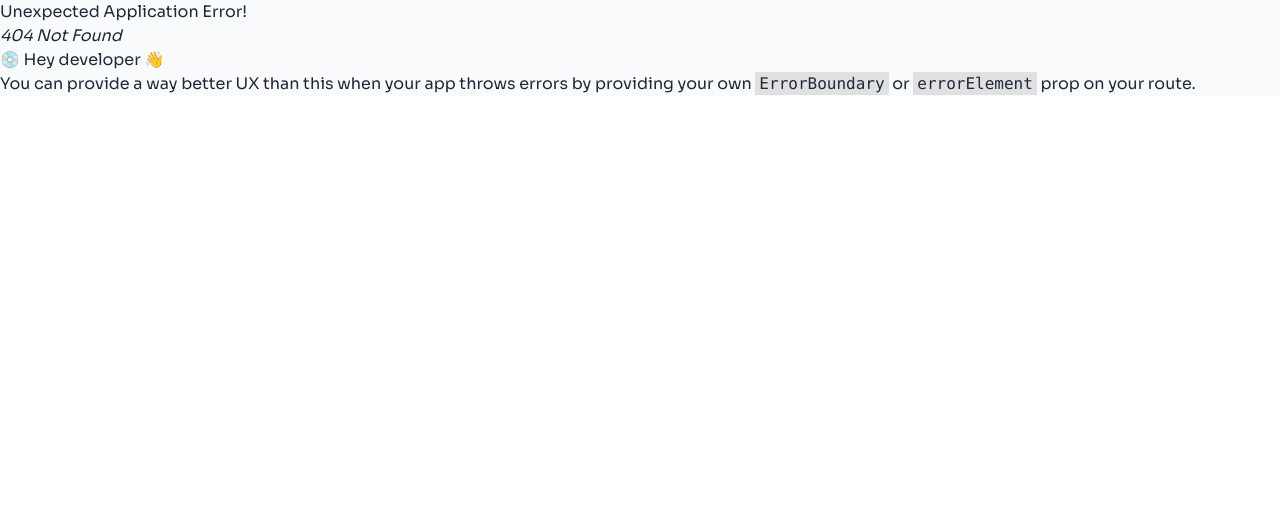
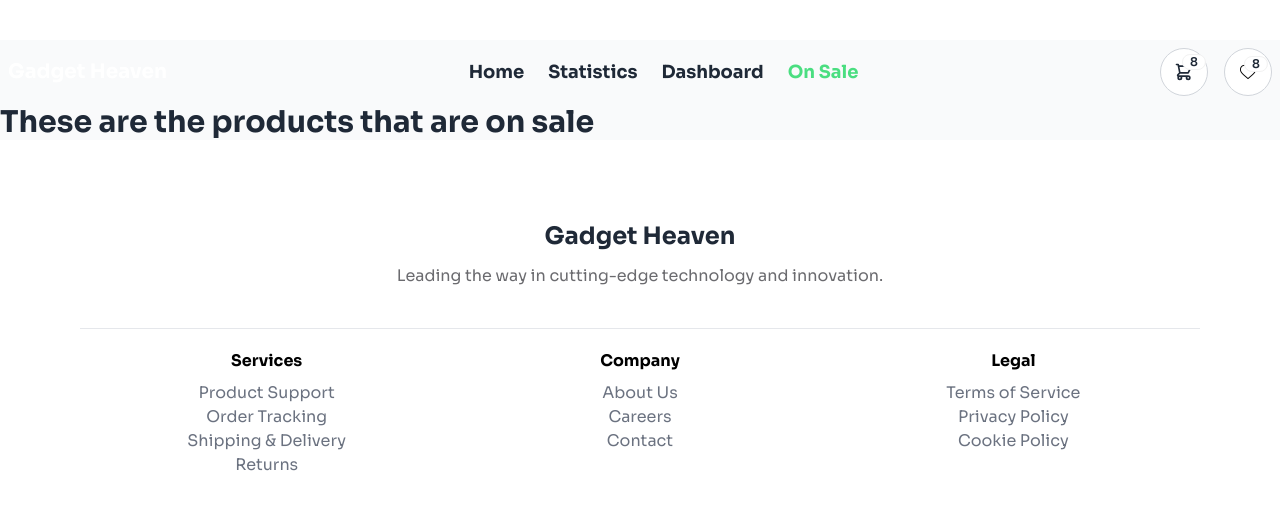
Before and after one commit to programming-hero-web-course-4/b10a8-gadget-heaven-Shams-Joha, a React (Vite) app: page /onsale in a window 1280 px wide. Before the commit this address had no page. Shown: the top 510 px of the page. Built offline with nearby package versions, Linux system fonts and the light colour scheme.

Commit message:
Completed displaying all product data in outlet

```diff
--- /dev/null
+++ b/src/components/Allproducts.jsx
@@ -0,0 +1,20 @@
+import { useLoaderData, useParams } from "react-router-dom";
+import Products from "./Products";
+
+
+const AllProducts = () => {
+    const { category } = useParams();
+    const data = useLoaderData();
+
+
+    return (
+        <div className="grid grid-cols-3 gap-5">
+            {
+                data.map(product => <Products key={product.product_id} data={product}></Products>)
+            }
+
+        </div>
+    );
+};
+
+export default AllProducts;
--- /dev/null
+++ b/src/components/Categories.jsx
@@ -0,0 +1,15 @@
+import { NavLink } from "react-router-dom";
+
+const Categories = ({ categoryData }) => {
+    return (
+        <div role="tablist" className="tabs flex flex-col">
+            {
+                categoryData.map(category => <NavLink key={category.id} to={`/category/${category.category}`} role="tab" className={({ isActive }) =>
+                    `tab text-2xl font-thin ${isActive ? 'tab-active' : ''}`
+                } >{category.category}</NavLink>)
+            }
+        </div>
+    );
+};
+
+export default Categories;
--- a/src/components/Navbar.jsx
+++ b/src/components/Navbar.jsx
@@ -11,11 +11,41 @@ const Navbar = () => {
                     <Link className='text-xl font-bold text-white' to='/'>Gadget Heaven</Link>
                 </div>
                 <div>
-                    <ul className='flex gap-6 text-white text-lg'>
-                        <li><NavLink>Home</NavLink></li>
-                        <li><NavLink>Statistics</NavLink></li>
-                        <li><NavLink>Dashboard</NavLink></li>
-                        <li><NavLink>On Sale</NavLink></li>
+                    <ul className='flex gap-6  text-lg'>
+                        <NavLink
+                            className={({ isActive }) =>
+                                `font-bold ${isActive ? 'text-red-500' : 'hover:text-gray-500'}`
+                            }
+                            to='/'
+                        >
+                            Home
+                        </NavLink>
+                        <NavLink
+                            className={({ isActive }) =>
+                                `font-bold ${isActive ? 'text-green-400' : 'hover:text-gray-500'}`
+                            }
+                            to='/statistics'
+                        >
+                            Statistics
+                        </NavLink>
+                        <NavLink
+                            className={({ isActive }) =>
+                                `font-bold ${isActive ? 'text-green-400' : 'hover:text-gray-500'}`
+                            }
+                            to='/dashboard'
+                        >
+                            Dashboard
+                        </NavLink>
+                        <NavLink
+                            className={({ isActive }) =>
+                                `font-bold ${isActive ? 'text-green-400' : 'hover:text-gray-500'}`
+                            }
+                            to='/onsale'
+                        >
+                            On Sale
+                        </NavLink>
+
+
                     </ul>
                 </div>
                 {/* Cart & Wishlist Icon */}
--- /dev/null
+++ b/src/components/Products.jsx
@@ -0,0 +1,39 @@
+
+
+const Products = ({ data }) => {
+    // "product_id": "1",
+    //         "product_title": "Acer Aspire 5",
+    //         "product_image": "https://i.ibb.co.com/NLhLzmP/DALL-E-2024-11-04-03-49-12-Acer-Aspire-5-laptop-on-a-minimal-background-with-sleek-silver-design-ope.webp",
+    //         "category": "laptop",
+    //         "price": 549,
+    //         "description": "Powerful and portable laptop with AMD Ryzen processor.",
+    //         "Specification": [
+    //             "15.6 inch Full HD",
+    //             "8GB RAM",
+    //             "256GB SSD",
+    //             "AMD Ryzen 5"
+    //         ],
+    //         "availability": true,
+    //         "rating": 4.5
+    const { product_id, product_title, product_image, price } = data || {}
+
+
+    return (
+        <div className="card bg-base-100 w-96 shadow-xl">
+            <figure>
+                <img
+                    src={product_image}
+                    alt="Product Image" />
+            </figure>
+            <div className="card-body">
+                <h2 className="card-title">{product_title}</h2>
+                <p>{price}</p>
+                <div className="card-actions justify-end">
+                    <button className="btn btn-primary">Buy Now</button>
+                </div>
+            </div>
+        </div>
+    );
+};
+
+export default Products;
--- a/src/main.jsx
+++ b/src/main.jsx
@@ -5,9 +5,14 @@ import './index.css'
 import {
   createBrowserRouter,
   RouterProvider,
+  useParams,
 } from "react-router-dom";
 import Mainlayout from './layouts/Mainlayout.jsx';
 import Home from './pages/Home.jsx';
+import Statistics from './pages/Statistics.jsx';
+import Onsale from './pages/Onsale.jsx';
+import Dashboard from './pages/Dashboard.jsx';
+import AllProducts from './components/AllProducts.jsx';
 
 const router = createBrowserRouter([
   {
@@ -17,8 +22,27 @@ const router = createBrowserRouter([
       {
         path: "/",
         element: <Home></Home>,
+        children: [
+          {
+            path: '/category/:category',
+            element: <AllProducts></AllProducts>,
+            loader: () => fetch('../public/products.json')
+          }
+        ],
         loader: () => fetch('../public/categories.json')
 
+      },
+      {
+        path: 'statistics',
+        element: <Statistics></Statistics>
+      },
+      {
+        path: 'onsale',
+        element: <Onsale></Onsale>
+      },
+      {
+        path: 'dashboard',
+        element: <Dashboard></Dashboard>
       }
     ]
   },
--- /dev/null
+++ b/src/pages/Dashboard.jsx
@@ -0,0 +1,11 @@
+
+
+const Dashboard = () => {
+    return (
+        <div>
+            <h2>This here is the dashboard</h2>
+        </div>
+    );
+};
+
+export default Dashboard;
--- a/src/pages/Home.jsx
+++ b/src/pages/Home.jsx
@@ -1,6 +1,7 @@
 import { Outlet, useLoaderData } from "react-router-dom";
 import Banner from "../components/Banner";
 import { NavLink } from "react-router-dom";
+import Categories from "../components/Categories";
 
 
 const Home = () => {
@@ -15,21 +16,14 @@ const Home = () => {
                 <div className="flex">
                     {/* Category Column */}
                     <div className="w-1/4">
-                        <div role="tablist" className="tabs flex flex-col">
-                            {
-                                categoryData.map(category => <NavLink key={category.id} to={`/category/${category.category}`} role="tab" className={({ isActive }) =>
-                                    `tab text-2xl font-thin ${isActive ? 'tab-active' : ''}`
-                                } >{category.category}</NavLink>)
-                            }
-                        </div>
-
+                        <Categories categoryData={categoryData}></Categories>
                     </div>
 
                     {/* Products Column */}
                     <div className="w-3/4">
-                        <div>
-                            <Outlet></Outlet>
-                        </div>
+
+                        <Outlet></Outlet>
+
                     </div>
 
                 </div>
--- /dev/null
+++ b/src/pages/Onsale.jsx
@@ -0,0 +1,11 @@
+
+
+const Onsale = () => {
+    return (
+        <div>
+            <h2 className="font-bold text-3xl">These are the products that are on sale</h2>
+        </div>
+    );
+};
+
+export default Onsale;
--- /dev/null
+++ b/src/pages/Statistics.jsx
@@ -0,0 +1,11 @@
+
+
+const Statistics = () => {
+    return (
+        <div>
+            <h2 className="text-3xl font-bold">Showing Stats</h2>
+        </div>
+    );
+};
+
+export default Statistics;
```
Also changed, not shown: public/products.json (line endings or trailing spaces).
